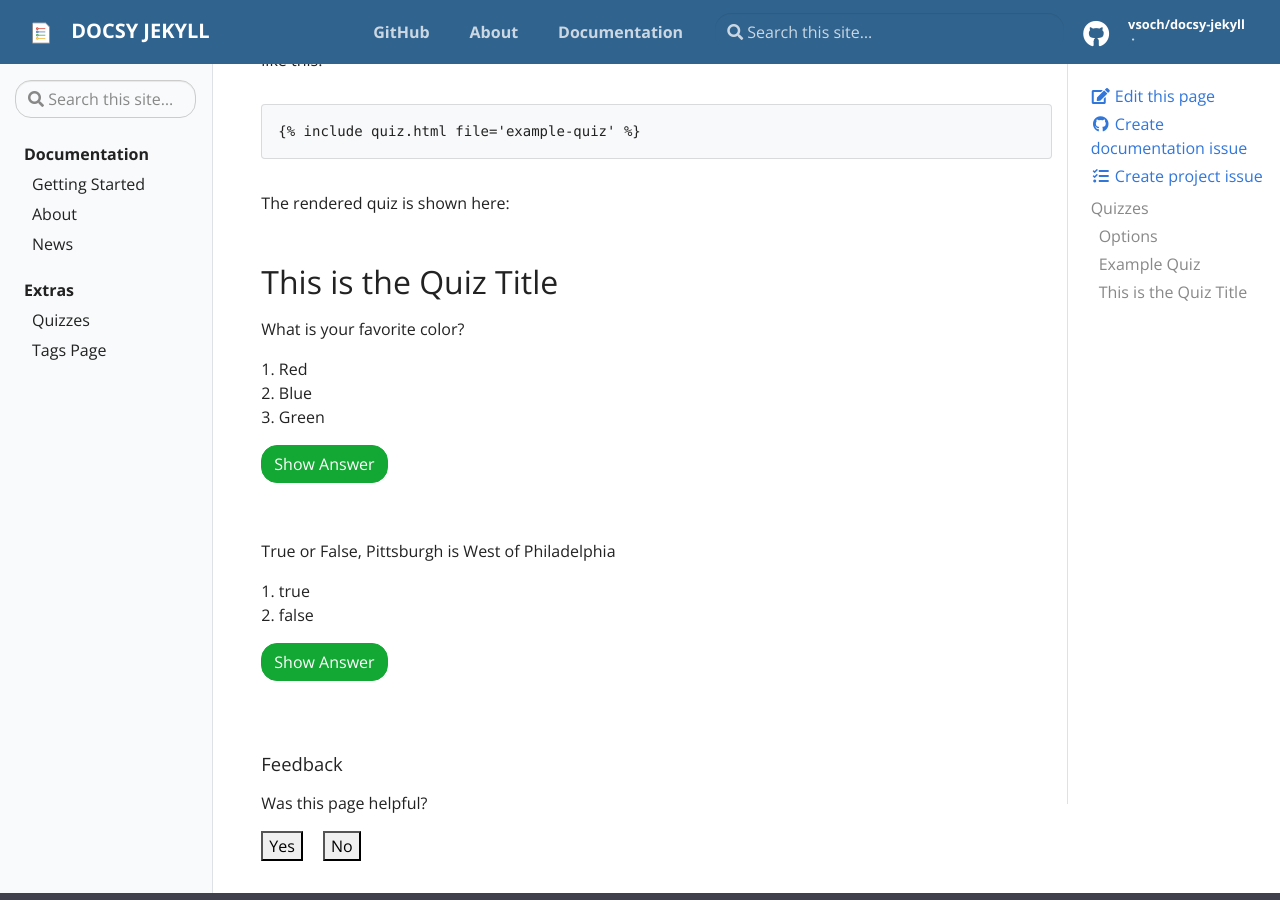
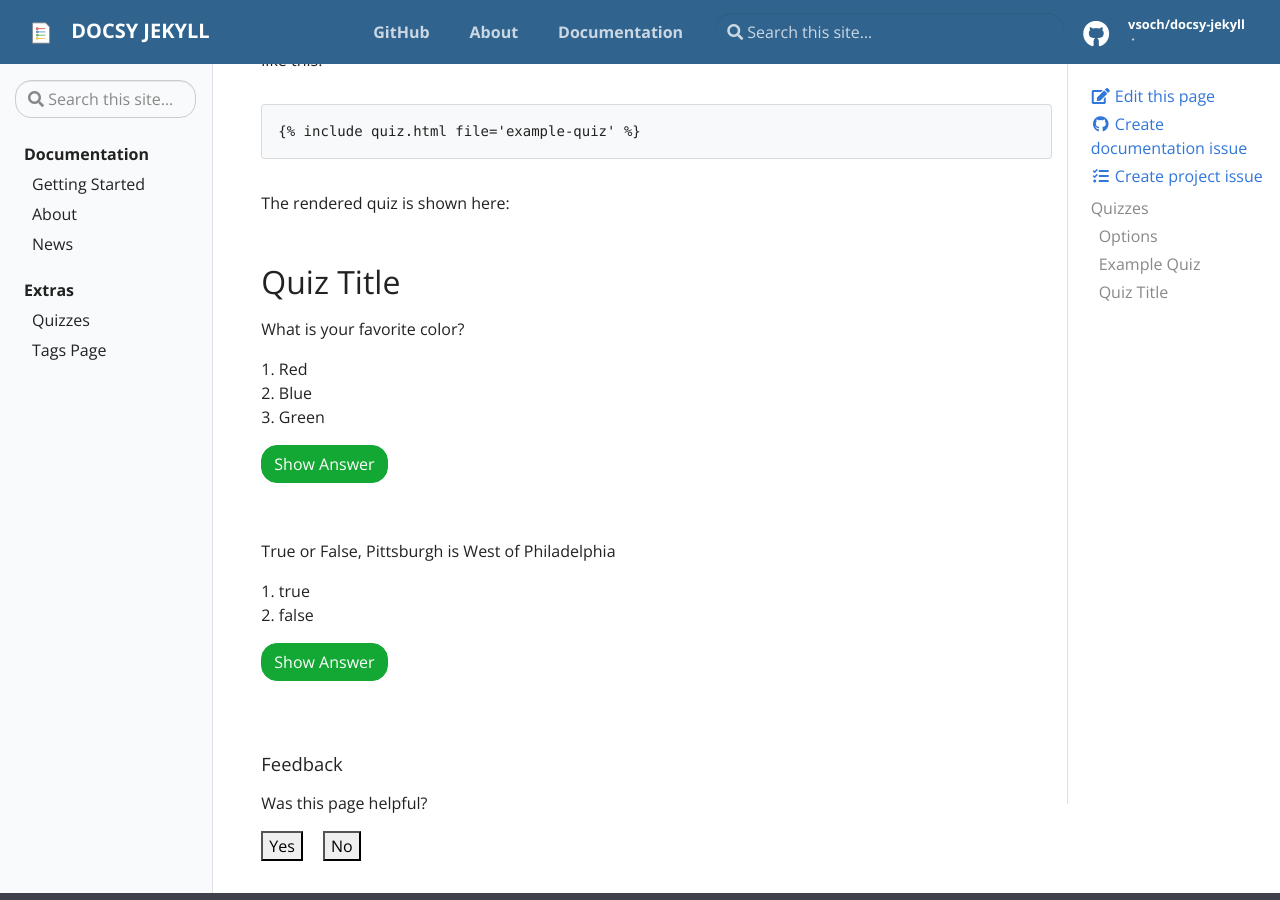
Before and after one commit to vsoch/docsy-jekyll, a Jekyll site: the page built from _docs/extras/example-quiz.md, in a window 1280 px wide and 900 px high, scrolled down 1237 px. Built offline with Jekyll 4.4.1, drawn with Linux system fonts in a browser that asks for light colours.

Commit message:
Update example-quiz.yml

```diff
--- a/_data/quizzes/example-quiz.yml
+++ b/_data/quizzes/example-quiz.yml
@@ -1,5 +1,5 @@
-title: This is the Quiz Title
-randomized: false
+title: Quiz Title
+randomized: true # Boolean
 questions:
 
  - type: "multiple-choice"
```
